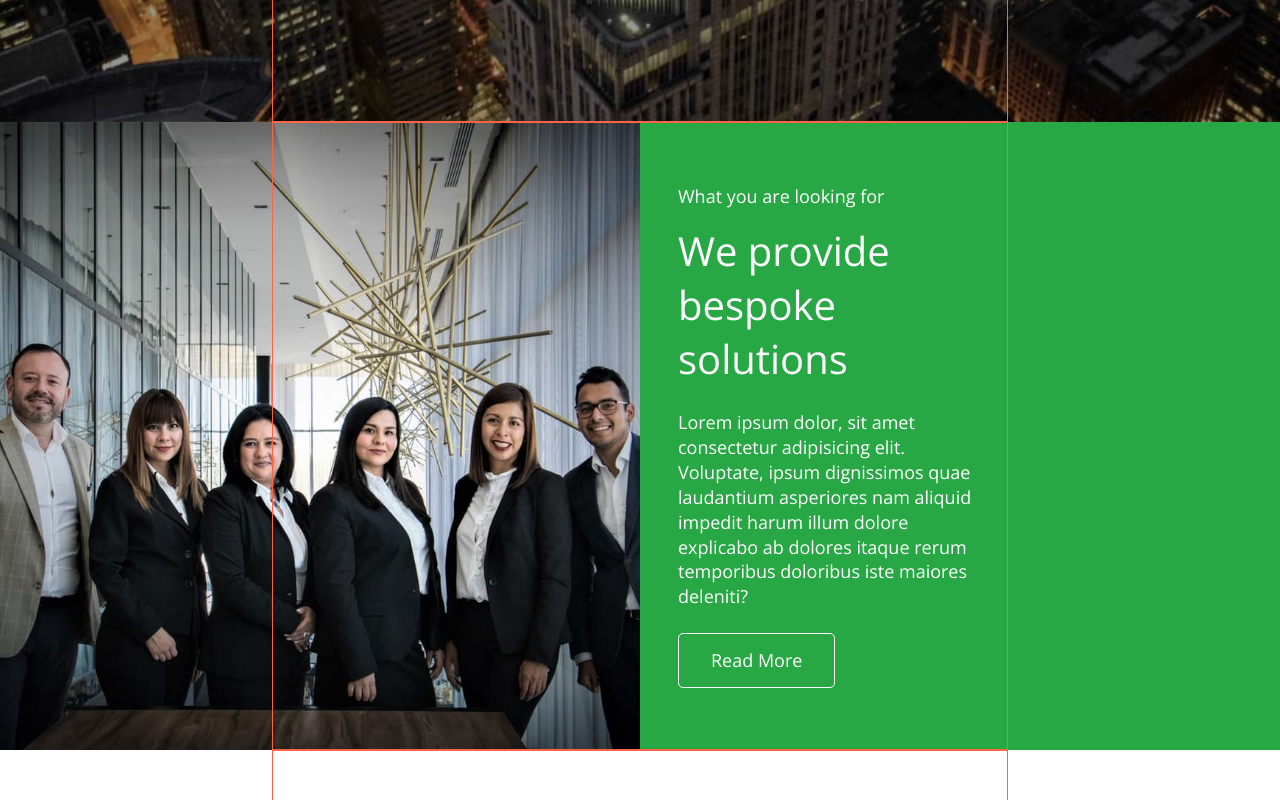
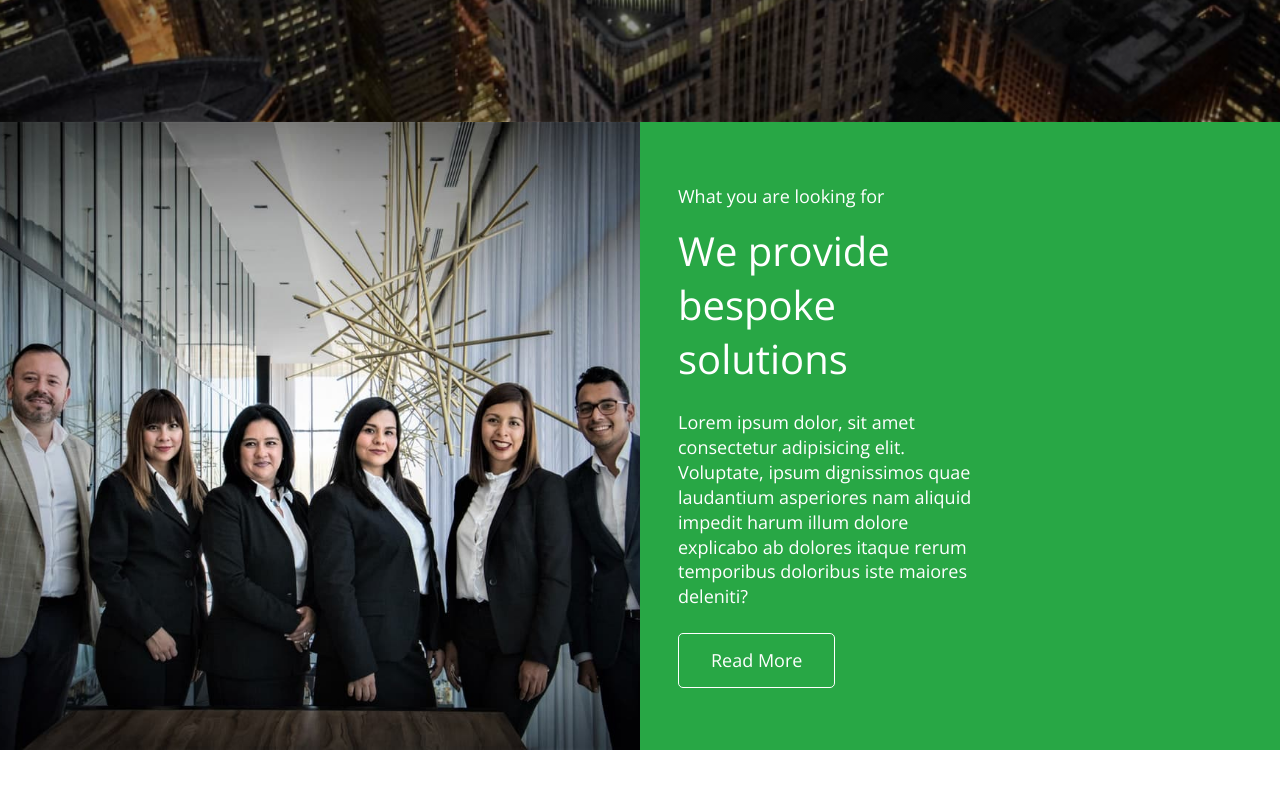
Before and after one commit to AlisaLevchenko/finance-ledger, a React (Create React App) app: page / in a window 1280 px wide. Shown: the part 900-1700 px from the top of the page. Built offline with nearby package versions, Linux system fonts and the light colour scheme.

Commit message:
remove outline

```diff
--- a/src/sass/_container.scss
+++ b/src/sass/_container.scss
@@ -2,7 +2,7 @@
   width: 100%;
   padding: 0 15px;
   margin: 0 auto;
-  outline: 1px solid tomato;
+  // outline: 1px solid tomato;
   // @media screen and (min-width: 480px) {
   //   width: 480px;
   // }
```
